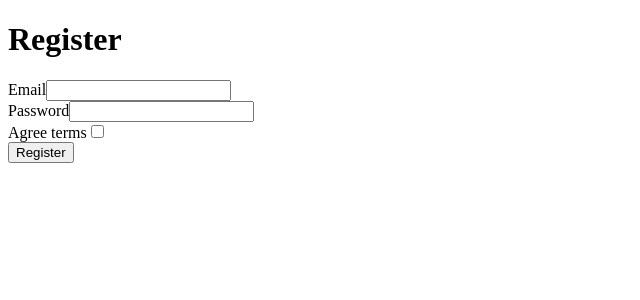
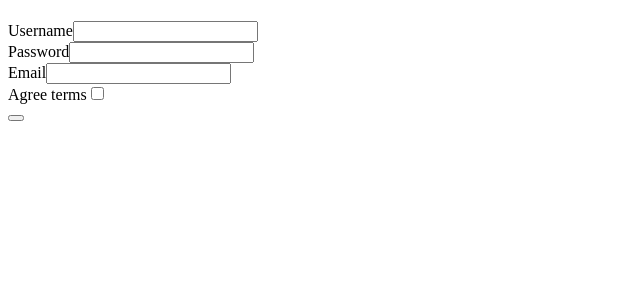
Before and after one commit to seeff00/flp, a Symfony app: template templates/registration/register.html.twig in a window 1280 px wide. Shown: the top 300 px of the page, without its empty margins (0-640 px from the left). Run offline with Twig, Linux system fonts and the light colour scheme; the template is opened without the code that fills it, so the values that code supplies are empty; form fields are guessed from the names that the template uses; some libraries are stand-ins or nearby versions.

Commit message:
Add translations bundle

```diff
--- a/templates/registration/register.html.twig
+++ b/templates/registration/register.html.twig
@@ -3,17 +3,18 @@
 {% block title %}Register{% endblock %}
 
 {% block body %}
-    <h1>Register</h1>
+    <h1>{{ translations['registration']|trans }}</h1>
 
     {{ form_errors(registrationForm) }}
 
     {{ form_start(registrationForm) }}
-        {{ form_row(registrationForm.email) }}
+        {{ form_row(registrationForm.username) }}
         {{ form_row(registrationForm.plainPassword, {
             label: 'Password'
         }) }}
+        {{ form_row(registrationForm.email) }}
         {{ form_row(registrationForm.agreeTerms) }}
 
-        <button type="submit" class="btn">Register</button>
+        <button type="submit" class="btn">{{ translations['register']|trans }}</button>
     {{ form_end(registrationForm) }}
 {% endblock %}
--- /dev/null
+++ b/translations/messages.bg.yaml
@@ -0,0 +1,6 @@
+Registration: Регистрация
+Username: Потребителско име
+Password: Парола
+Email: Email
+Agree terms: Съгласявам се с условията
+Register: Регистрирай
```
Also changed, not shown: src/Controller/RegistrationController.php (+13 -0 lines), 4 other files.
